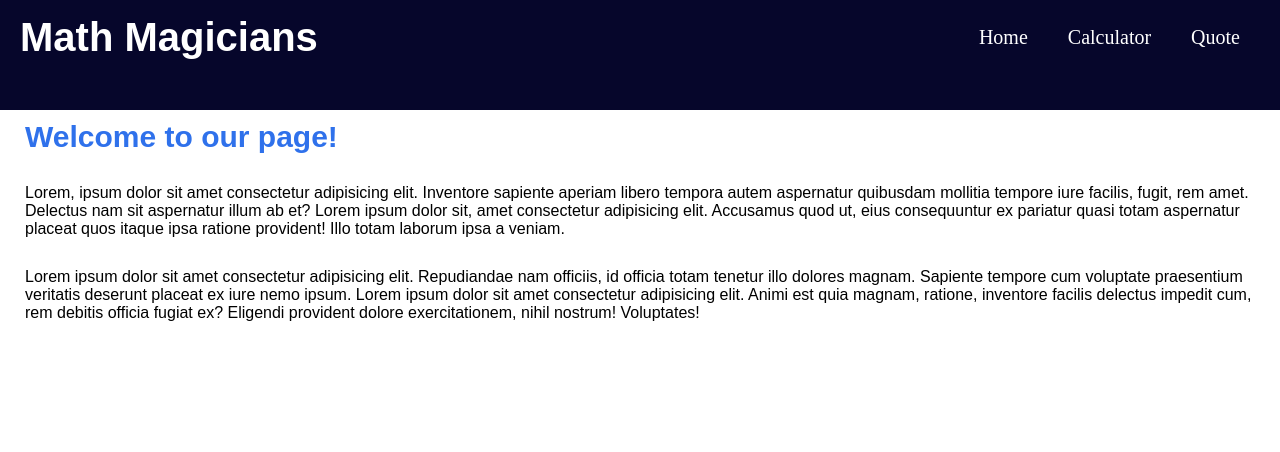
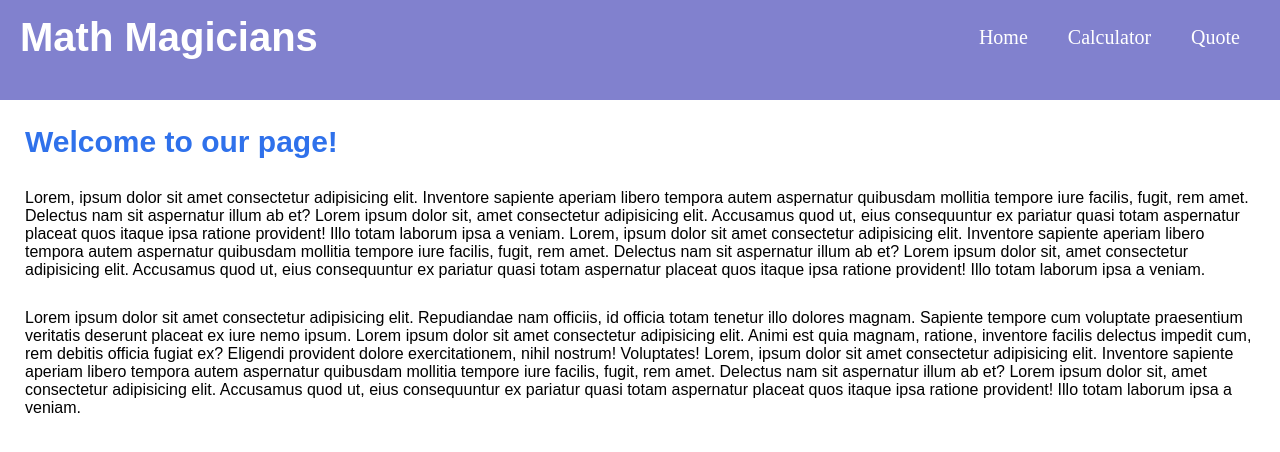
Before and after one commit to GhostEsso/Math-Magician, a React (Create React App) app: page /Home in a window 1280 px wide. Shown: the top 452 px of the page. Built offline with nearby package versions, Linux system fonts and the light colour scheme.

Commit message:
App stylized

```diff
--- a/src/App.css
+++ b/src/App.css
@@ -2,8 +2,8 @@ nav {
   display: flex;
   flex-direction: row;
   justify-content: space-between;
-  padding: 15px 20px 50px;
-  background-color: rgb(6, 6, 43);
+  padding: 15px 20px 40px;
+  background-color: rgb(129, 129, 206);
   color: #fff;
   align-items: center;
 }
--- a/src/components/Calculator.css
+++ b/src/components/Calculator.css
@@ -80,5 +80,7 @@ body {
 }
 
 .Calculator {
-
+  font-family: Impact, Haettenschweiler, 'Arial Narrow Bold', sans-serif;
+  font-size: larger;
+  padding: 50px;
 }
--- a/src/components/Home.css
+++ b/src/components/Home.css
@@ -2,7 +2,7 @@
     display: flex;
     flex-direction: column;
     gap: 30px;
-    padding: 10px 25px;
+    padding: 25px 25px;
     font-family: sans-serif;
   }
 
--- a/src/components/Home.js
+++ b/src/components/Home.js
@@ -5,6 +5,12 @@ const Home = () => (
   <section className="Homepage">
     <h1> Welcome to our page!</h1>
     <p className="firstparagraph">
+      Lorem, ipsum dolor sit amet consectetur adipisicing elit. Inventore
+      sapiente aperiam libero tempora autem aspernatur quibusdam mollitia
+      tempore iure facilis, fugit, rem amet. Delectus nam sit aspernatur illum
+      ab et? Lorem ipsum dolor sit, amet consectetur adipisicing elit. Accusamus
+      quod ut, eius consequuntur ex pariatur quasi totam aspernatur placeat quos
+      itaque ipsa ratione provident! Illo totam laborum ipsa a veniam.
       Lorem, ipsum dolor sit amet consectetur adipisicing elit. Inventore
       sapiente aperiam libero tempora autem aspernatur quibusdam mollitia
       tempore iure facilis, fugit, rem amet. Delectus nam sit aspernatur illum
@@ -21,6 +27,12 @@ const Home = () => (
       magnam, ratione, inventore facilis delectus impedit cum, rem debitis
       officia fugiat ex? Eligendi provident dolore exercitationem, nihil
       nostrum! Voluptates!
+      Lorem, ipsum dolor sit amet consectetur adipisicing elit. Inventore
+      sapiente aperiam libero tempora autem aspernatur quibusdam mollitia
+      tempore iure facilis, fugit, rem amet. Delectus nam sit aspernatur illum
+      ab et? Lorem ipsum dolor sit, amet consectetur adipisicing elit. Accusamus
+      quod ut, eius consequuntur ex pariatur quasi totam aspernatur placeat quos
+      itaque ipsa ratione provident! Illo totam laborum ipsa a veniam.
     </p>
   </section>
 );
```
